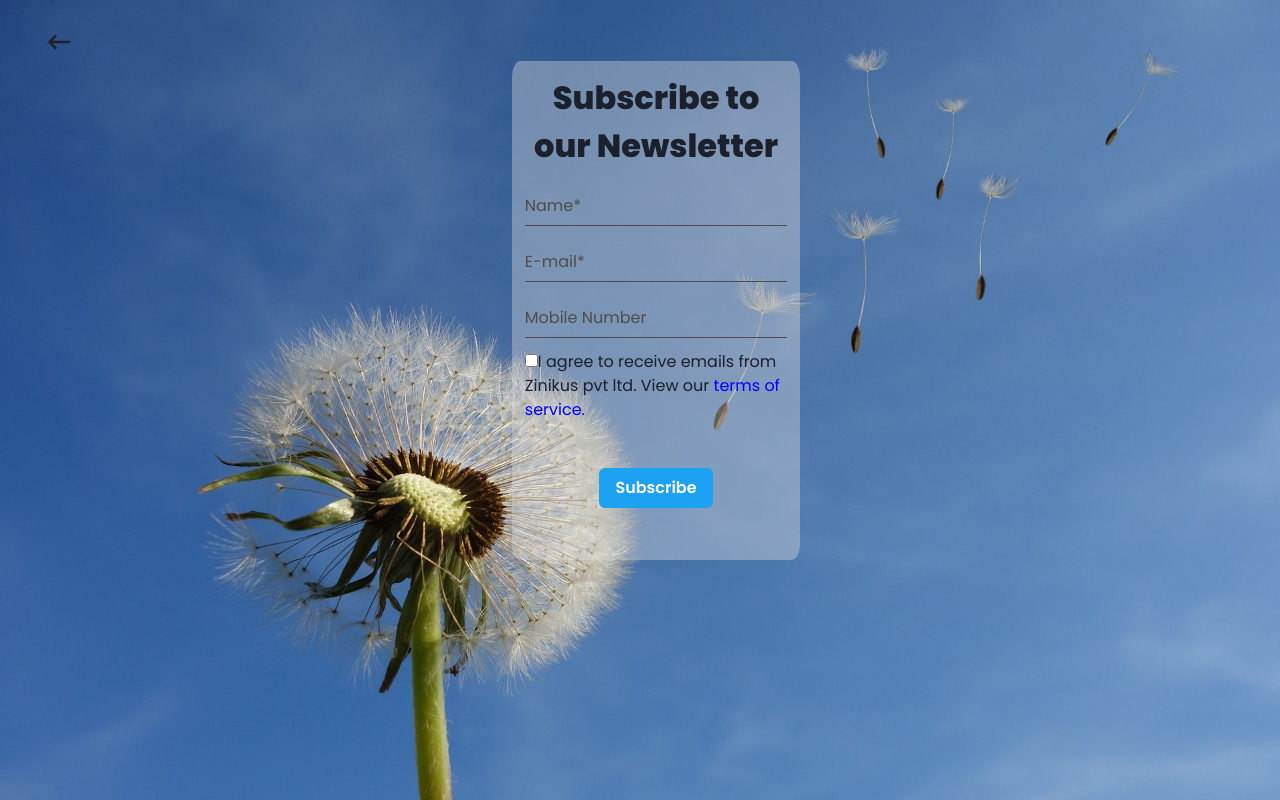
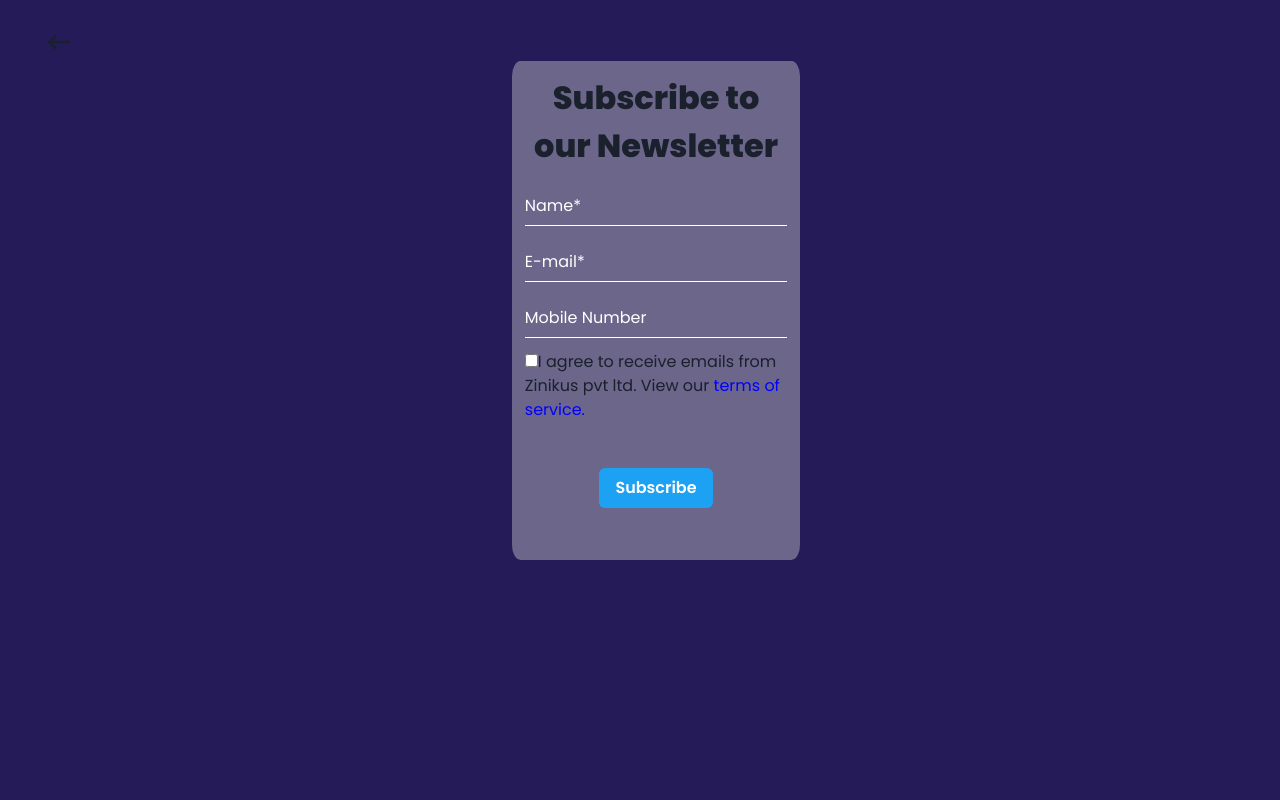
Before and after one commit to UjjwalPasahan/ZINIKUSWEB, a React (Create React App) app in the folder client/: page /newsletter in a window 1280 px wide. Built offline with nearby package versions, Linux system fonts and the light colour scheme; no server answers; a web font is replaced by a local one.

Commit message:
newsletter background

```diff
--- a/client/src/styles/news.css
+++ b/client/src/styles/news.css
@@ -1,12 +1,12 @@
 .newspage {
-    background: url('../assets/homepage/newsletterBackground.jpg');
-    background-size: cover;
+  /* background: url('../assets/homepage/newsletterBackground.jpg'); */
+  /* background-size: cover;
   width: 300vw;
   height: 100vh;
   background-repeat: no-repeat;
-    background-position: center;
+  background-position: center; */
   top: 2%;
-
+  background: linear-gradient(#251b58, #702fff 35%, #2e65ff 60%);
 }
 
 .logintext {
@@ -14,13 +14,11 @@
   text-align: center;
   font-size: 2rem;
   font-weight: 800;
-
 }
 
 .news {
   background: red;
   width: 30%;
-
 }
 
 .newsletterContent {
@@ -34,12 +32,13 @@
 .newsletterContent input {
   margin-top: 10px;
   background: none;
-    border-bottom: solid 0.5px rgb(77, 77, 77);
+  /* border-bottom: solid 0.5px rgb(77, 77, 77); */
+  border-bottom: solid 0.5px white;
 }
 
 .newsletterContent input::placeholder {
   /* Chrome, Firefox, Opera, Safari 10.1+ */
-    color: rgb(77, 77, 77);
+  color: white;
   opacity: 1;
   /* Firefox */
 }
```
Lines whose indentation alone changed are shown as unchanged.
